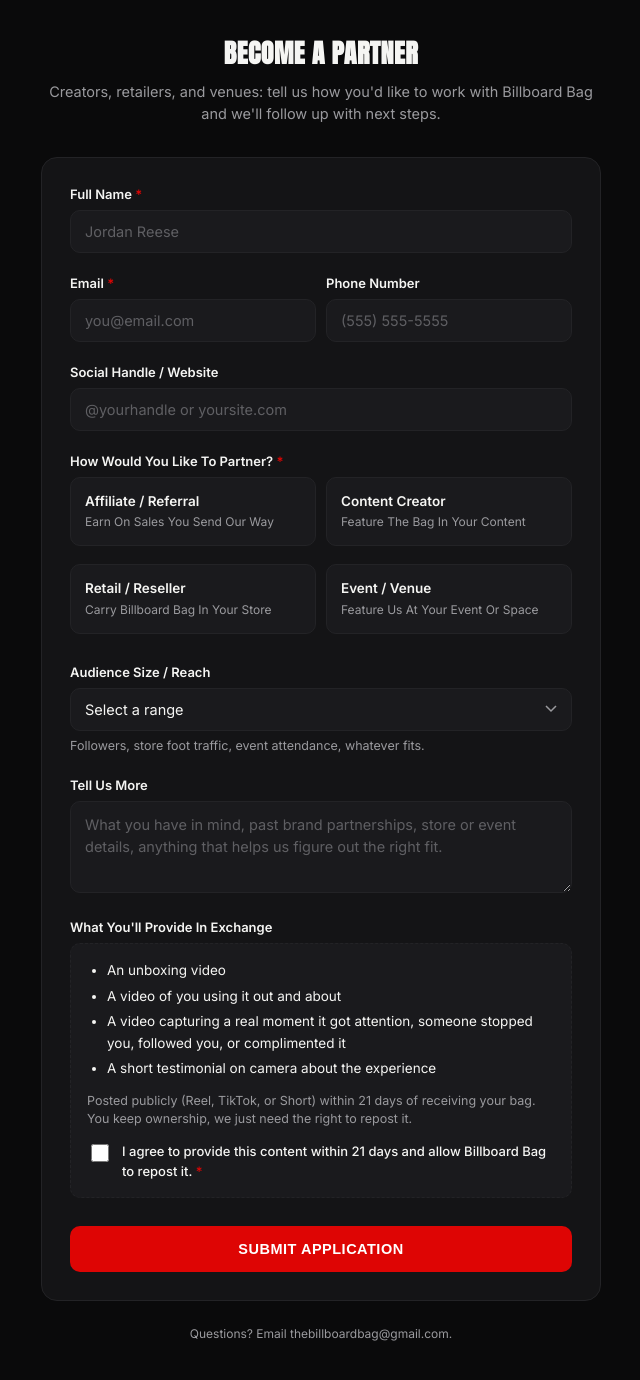
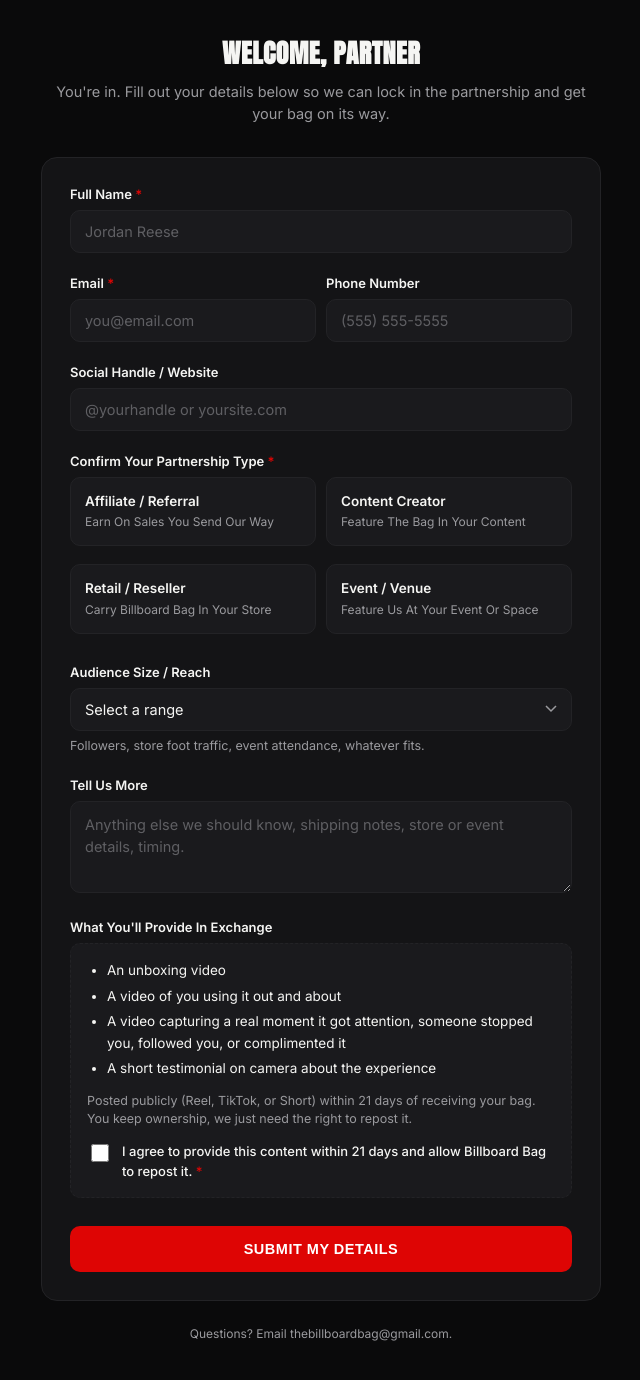
Before and after one commit to thebillboardbag-ai/billboard-bag-partners, a plain HTML site: page index.html in a window 1280 px wide. Shown: the part 214-1594 px from the top of the page, without its empty margins (319-959 px from the left). Drawn offline with Linux system fonts and the light colour scheme.

Commit message:
Reframe copy as post-agreement intake, not a cold application
Partners land here after already agreeing to the partnership, so
the copy now reflects collecting their details to ship the bag
rather than pitching/applying for one.

Co-Authored-By: Claude Sonnet 5 <noreply@anthropic.com>
Claude-Session: https://claude.ai/code/session_01278PZfYYdcHqNSjsF3KeVU

```diff
--- a/index.html
+++ b/index.html
@@ -398,8 +398,8 @@
     <div class="subline">Let's Build Something Together</div>
   </div>
 
-  <h1>Become A Partner</h1>
-  <p class="sub">Creators, retailers, and venues: tell us how you'd like to work with Billboard Bag and we'll follow up with next steps.</p>
+  <h1>Welcome, Partner</h1>
+  <p class="sub">You're in. Fill out your details below so we can lock in the partnership and get your bag on its way.</p>
 
   <div class="card">
     <form id="partners-form" action="https://formspree.io/f/xbgoqbal" method="POST">
@@ -429,7 +429,7 @@
       </div>
 
       <div class="field">
-        <label>How Would You Like To Partner? <span class="req">*</span></label>
+        <label>Confirm Your Partnership Type <span class="req">*</span></label>
         <div class="choice-group" role="radiogroup" aria-label="Partnership type">
           <label class="choice">
             <input type="radio" name="Partnership Type" value="Affiliate / Referral" id="type-affiliate" required>
@@ -474,7 +474,7 @@
 
       <div class="field">
         <label for="notes">Tell Us More</label>
-        <textarea id="notes" name="Additional Details" placeholder="What you have in mind, past brand partnerships, store or event details, anything that helps us figure out the right fit."></textarea>
+        <textarea id="notes" name="Additional Details" placeholder="Anything else we should know, shipping notes, store or event details, timing."></textarea>
       </div>
 
       <div class="field">
@@ -494,7 +494,7 @@
         </div>
       </div>
 
-      <button type="submit" id="submit-btn">Submit Application</button>
+      <button type="submit" id="submit-btn">Submit My Details</button>
 
       <p class="error-note" id="error-note" hidden>
         Your submission didn't go through. Please try again, or email your details to <strong>thebillboardbag@gmail.com</strong>.
@@ -508,7 +508,7 @@
         </svg>
       </div>
       <h2>You're In</h2>
-      <p>We've got your partner application. We'll review it and follow up at the email you gave us.</p>
+      <p>We've got your details. We'll get your bag shipped out and follow up at the email you gave us.</p>
     </div>
   </div>
 
@@ -543,7 +543,7 @@
       }).catch(function () {
         errorNote.hidden = false;
         submitBtn.disabled = false;
-        submitBtn.textContent = 'Submit Application';
+        submitBtn.textContent = 'Submit My Details';
       });
     });
   })();
```
